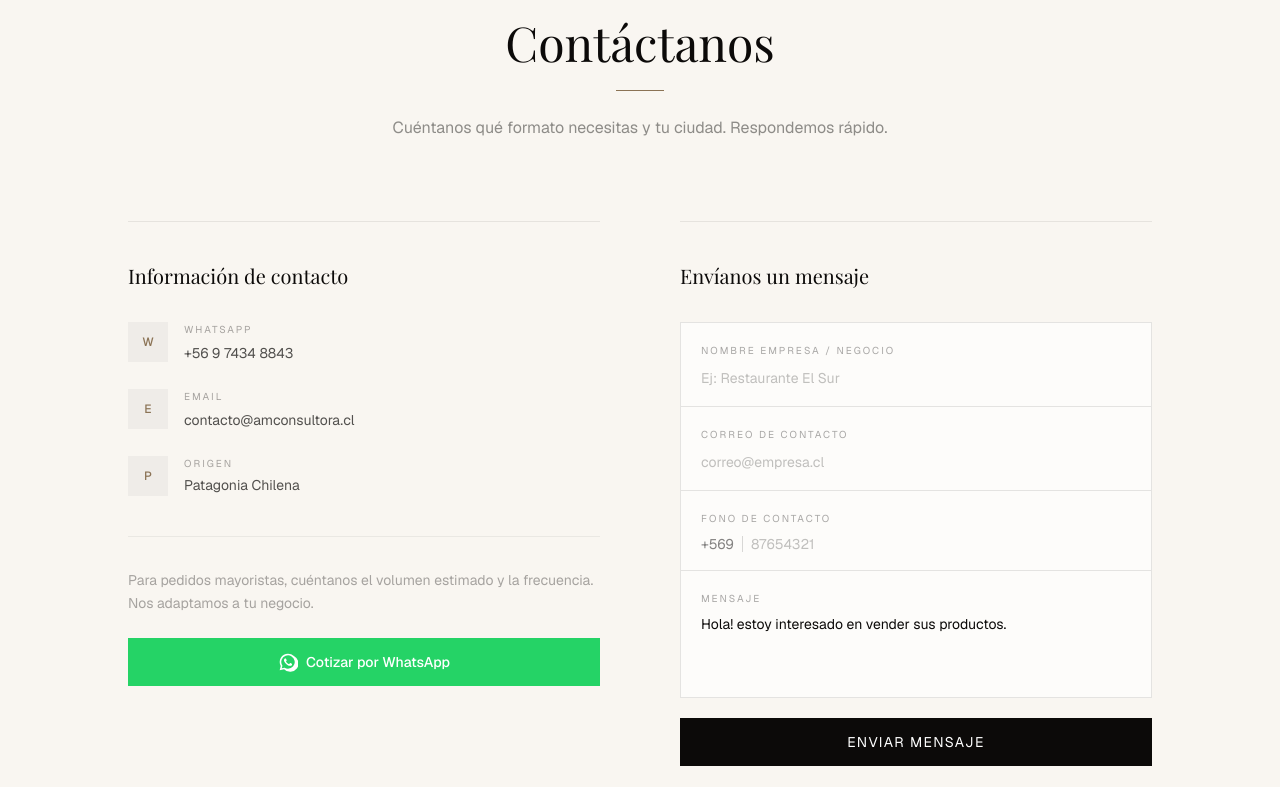
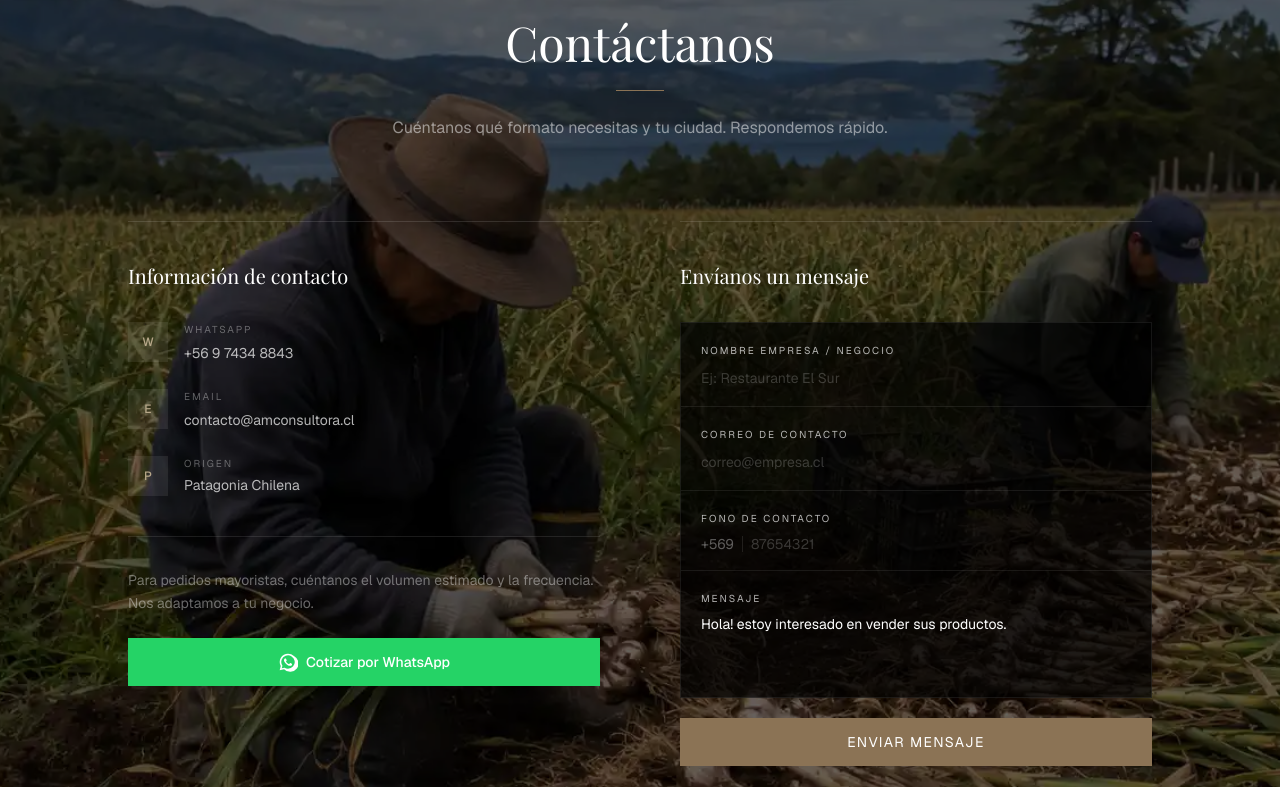
Before and after one commit to micajaproyectos/web-ajo-negro, a Next.js app: page / in a window 1280 px wide. Shown: the part 3433-4220 px from the top of the page. Built offline with nearby package versions, Linux system fonts and the light colour scheme.

Commit message:
agregar imagenes a pagina

```diff
--- a/src/components/Contact.tsx
+++ b/src/components/Contact.tsx
@@ -1,5 +1,6 @@
 "use client";
 
+import Image from "next/image";
 import ContactForm from "./ContactForm";
 import { trackEvent } from "@/lib/gtag";
 
@@ -27,15 +28,23 @@ const CONTACT_INFO = [
 
 export default function Contact() {
   return (
-    <section id="contacto" className="py-28 lg:py-36">
-      <div className="max-w-7xl mx-auto px-6 lg:px-8">
+    <section id="contacto" className="relative py-28 lg:py-36 overflow-hidden">
+      <Image
+        src="/contacto.webp"
+        alt=""
+        fill
+        className="object-cover"
+        aria-hidden="true"
+      />
+      <div className="absolute inset-0 bg-black/60" />
+      <div className="relative max-w-7xl mx-auto px-6 lg:px-8">
         <div className="text-center mb-20">
-          <p className="text-earth tracking-[0.3em] uppercase text-[11px] mb-4 font-sans">
+          <p className="text-earth-light tracking-[0.3em] uppercase text-[11px] mb-4 font-sans">
             Hablemos
           </p>
-          <h2 className="font-serif text-4xl lg:text-5xl mb-6">Contáctanos</h2>
+          <h2 className="font-serif text-4xl lg:text-5xl mb-6 text-white">Contáctanos</h2>
           <div className="w-12 h-px bg-earth mx-auto mb-6" />
-          <p className="text-charcoal/45 max-w-lg mx-auto font-sans leading-relaxed">
+          <p className="text-white/50 max-w-lg mx-auto font-sans leading-relaxed">
             Cuéntanos qué formato necesitas y tu ciudad. Respondemos rápido.
           </p>
         </div>
@@ -43,39 +52,39 @@ export default function Contact() {
         <div className="grid md:grid-cols-2 gap-12 lg:gap-20 max-w-5xl mx-auto items-start">
           {/* Info */}
           <div>
-            <div className="h-px w-full bg-charcoal/[0.08] mb-10" />
-            <h3 className="font-serif text-xl mb-8">Información de contacto</h3>
+            <div className="h-px w-full bg-white/[0.12] mb-10" />
+            <h3 className="font-serif text-xl mb-8 text-white">Información de contacto</h3>
             <div className="space-y-6 mb-10">
               {CONTACT_INFO.map((item) => (
                 <div key={item.label} className="flex items-start gap-4">
-                  <div className="w-10 h-10 bg-charcoal/[0.04] flex items-center justify-center shrink-0">
-                    <span className="text-earth text-xs font-sans font-medium">
+                  <div className="w-10 h-10 bg-white/[0.08] flex items-center justify-center shrink-0">
+                    <span className="text-earth-light text-xs font-sans font-medium">
                       {item.icon}
                     </span>
                   </div>
                   <div>
-                    <p className="text-[10px] text-charcoal/35 tracking-[0.2em] uppercase font-sans mb-1">
+                    <p className="text-[10px] text-white/35 tracking-[0.2em] uppercase font-sans mb-1">
                       {item.label}
                     </p>
                     {item.href ? (
                       <a
                         href={item.href}
-                        className="text-charcoal/70 hover:text-charcoal transition-colors font-sans text-sm"
+                        className="text-white/70 hover:text-white transition-colors font-sans text-sm"
                         target={item.href.startsWith("http") ? "_blank" : undefined}
                         rel={item.href.startsWith("http") ? "noopener noreferrer" : undefined}
                       >
                         {item.value}
                       </a>
                     ) : (
-                      <p className="text-charcoal/70 font-sans text-sm">{item.value}</p>
+                      <p className="text-white/70 font-sans text-sm">{item.value}</p>
                     )}
                   </div>
                 </div>
               ))}
             </div>
 
-            <div className="border-t border-charcoal/[0.06] pt-8">
-              <p className="text-charcoal/35 text-sm font-sans leading-relaxed mb-6">
+            <div className="border-t border-white/[0.10] pt-8">
+              <p className="text-white/40 text-sm font-sans leading-relaxed mb-6">
                 Para pedidos mayoristas, cuéntanos el volumen estimado y la
                 frecuencia. Nos adaptamos a tu negocio.
               </p>
@@ -103,8 +112,8 @@ export default function Contact() {
 
           {/* Formulario */}
           <div>
-            <div className="h-px w-full bg-charcoal/[0.08] mb-10" />
-            <h3 className="font-serif text-xl mb-8">Envíanos un mensaje</h3>
+            <div className="h-px w-full bg-white/[0.12] mb-10" />
+            <h3 className="font-serif text-xl mb-8 text-white">Envíanos un mensaje</h3>
             <ContactForm />
           </div>
         </div>
--- a/src/components/ContactForm.tsx
+++ b/src/components/ContactForm.tsx
@@ -38,17 +38,17 @@ export default function ContactForm() {
 
   if (status === "success") {
     return (
-      <div className="border border-earth/30 bg-earth/[0.04] p-8 lg:p-10">
-        <p className="text-[10px] tracking-[0.25em] uppercase text-earth font-sans mb-3">
+      <div className="border border-earth/30 bg-black/70 p-8 lg:p-10">
+        <p className="text-[10px] tracking-[0.25em] uppercase text-earth-light font-sans mb-3">
           Mensaje recibido
         </p>
-        <p className="font-serif text-2xl mb-3">Gracias por contactarnos.</p>
-        <p className="text-charcoal/50 font-sans text-sm leading-relaxed">
+        <p className="font-serif text-2xl mb-3 text-white">Gracias por contactarnos.</p>
+        <p className="text-white/45 font-sans text-sm leading-relaxed">
           Nos pondremos en contacto de inmediato.
         </p>
         <button
           onClick={() => setStatus("idle")}
-          className="mt-6 text-[11px] tracking-widest uppercase font-sans text-charcoal/40 hover:text-charcoal transition-colors"
+          className="mt-6 text-[11px] tracking-widest uppercase font-sans text-white/35 hover:text-white transition-colors"
         >
           Enviar otro mensaje →
         </button>
@@ -59,8 +59,8 @@ export default function ContactForm() {
   return (
     <form onSubmit={handleSubmit} noValidate className="space-y-0">
       {/* Nombre */}
-      <div className="border border-charcoal/[0.1] border-b-0 px-5 pt-5 pb-4 bg-warm-white focus-within:border-charcoal/25 transition-colors">
-        <label className="block text-[10px] tracking-[0.2em] uppercase text-charcoal/35 font-sans mb-2">
+      <div className="border border-white/[0.08] border-b-0 px-5 pt-5 pb-4 bg-black/70 focus-within:border-earth/50 transition-colors duration-300">
+        <label className="block text-[10px] tracking-[0.2em] uppercase text-white/70 font-sans mb-2">
           Nombre empresa / negocio
         </label>
         <input
@@ -69,13 +69,13 @@ export default function ContactForm() {
           value={nombre}
           onChange={(e) => setNombre(e.target.value)}
           placeholder="Ej: Restaurante El Sur"
-          className="w-full bg-transparent font-sans text-sm text-charcoal placeholder:text-charcoal/25 outline-none"
+          className="w-full bg-transparent font-sans text-sm text-white placeholder:text-white/20 outline-none"
         />
       </div>
 
       {/* Correo */}
-      <div className="border border-charcoal/[0.1] border-b-0 px-5 pt-5 pb-4 bg-warm-white focus-within:border-charcoal/25 transition-colors">
-        <label className="block text-[10px] tracking-[0.2em] uppercase text-charcoal/35 font-sans mb-2">
+      <div className="border border-white/[0.08] border-b-0 px-5 pt-5 pb-4 bg-black/70 focus-within:border-earth/50 transition-colors duration-300">
+        <label className="block text-[10px] tracking-[0.2em] uppercase text-white/70 font-sans mb-2">
           Correo de contacto
         </label>
         <input
@@ -84,18 +84,18 @@ export default function ContactForm() {
           value={correo}
           onChange={(e) => setCorreo(e.target.value)}
           placeholder="correo@empresa.cl"
-          className="w-full bg-transparent font-sans text-sm text-charcoal placeholder:text-charcoal/25 outline-none"
+          className="w-full bg-transparent font-sans text-sm text-white placeholder:text-white/20 outline-none"
         />
       </div>
 
       {/* Fono */}
-      <div className="border border-charcoal/[0.1] border-b-0 px-5 pt-5 pb-4 bg-warm-white focus-within:border-charcoal/25 transition-colors">
-        <label className="block text-[10px] tracking-[0.2em] uppercase text-charcoal/35 font-sans mb-2">
+      <div className="border border-white/[0.08] border-b-0 px-5 pt-5 pb-4 bg-black/70 focus-within:border-earth/50 transition-colors duration-300">
+        <label className="block text-[10px] tracking-[0.2em] uppercase text-white/70 font-sans mb-2">
           Fono de contacto
         </label>
         <div className="flex items-center gap-2">
-          <span className="font-sans text-sm text-charcoal/50 shrink-0 select-none">+569</span>
-          <div className="w-px h-4 bg-charcoal/15 shrink-0" />
+          <span className="font-sans text-sm text-white/35 shrink-0 select-none">+569</span>
+          <div className="w-px h-4 bg-white/10 shrink-0" />
           <input
             type="tel"
             required
@@ -103,14 +103,14 @@ export default function ContactForm() {
             onChange={(e) => setFono(e.target.value.replace(/\D/g, "").slice(0, 8))}
             placeholder="87654321"
             maxLength={8}
-            className="w-full bg-transparent font-sans text-sm text-charcoal placeholder:text-charcoal/25 outline-none"
+            className="w-full bg-transparent font-sans text-sm text-white placeholder:text-white/20 outline-none"
           />
         </div>
       </div>
 
       {/* Mensaje */}
-      <div className="border border-charcoal/[0.1] px-5 pt-5 pb-4 bg-warm-white focus-within:border-charcoal/25 transition-colors">
-        <label className="block text-[10px] tracking-[0.2em] uppercase text-charcoal/35 font-sans mb-2">
+      <div className="border border-white/[0.08] px-5 pt-5 pb-4 bg-black/70 focus-within:border-earth/50 transition-colors duration-300">
+        <label className="block text-[10px] tracking-[0.2em] uppercase text-white/70 font-sans mb-2">
           Mensaje
         </label>
         <textarea
@@ -118,12 +118,12 @@ export default function ContactForm() {
           rows={3}
           value={mensaje}
           onChange={(e) => setMensaje(e.target.value)}
-          className="w-full bg-transparent font-sans text-sm text-charcoal placeholder:text-charcoal/25 outline-none resize-none"
+          className="w-full bg-transparent font-sans text-sm text-white placeholder:text-white/20 outline-none resize-none"
         />
       </div>
 
       {status === "error" && (
-        <p className="text-red-600/70 text-xs font-sans pt-3">
+        <p className="text-red-400/70 text-xs font-sans pt-3">
           Error al enviar. Intenta de nuevo o contáctanos por WhatsApp.
         </p>
       )}
@@ -132,7 +132,7 @@ export default function ContactForm() {
         <button
           type="submit"
           disabled={status === "loading"}
-          className="w-full inline-flex items-center justify-center px-8 py-3.5 bg-charcoal text-white font-sans text-sm tracking-widest uppercase hover:bg-earth transition-colors duration-300 disabled:opacity-50 disabled:cursor-not-allowed"
+          className="w-full inline-flex items-center justify-center px-8 py-3.5 bg-earth text-white font-sans text-sm tracking-widest uppercase hover:bg-earth-light hover:text-charcoal transition-colors duration-300 disabled:opacity-50 disabled:cursor-not-allowed"
         >
           {status === "loading" ? "Enviando..." : "Enviar mensaje"}
         </button>
```
Also changed, not shown: src/app/para-que-sirve-el-ajo-negro/page.tsx (+14 -11 lines), public/cocina.webp (added), public/contacto.webp (added).
